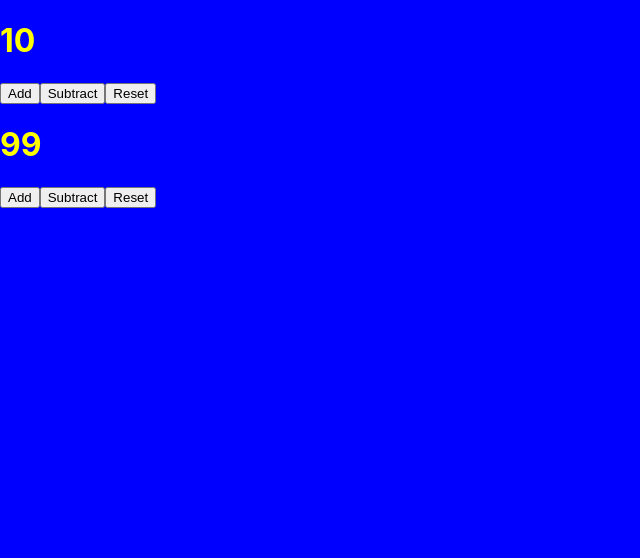
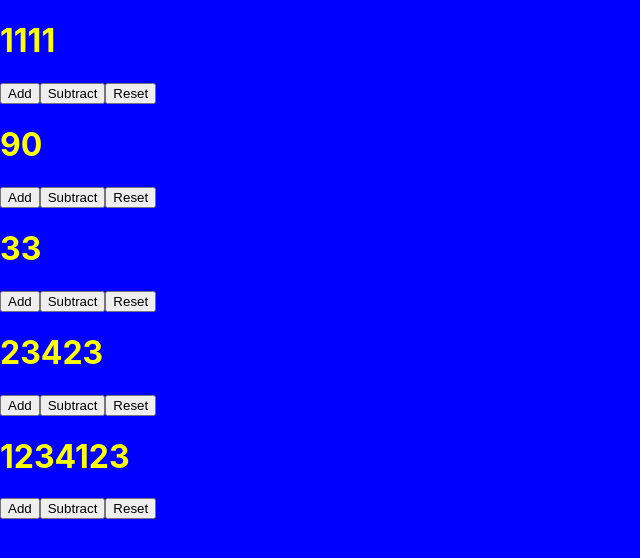
Before and after one commit to tariktabakovic/react-demo-review, a React (Create React App) app: page / in a window 1280 px wide. Shown: the top 558 px of the page, without its empty margins (0-640 px from the left). Built offline with nearby package versions, Linux system fonts and the light colour scheme.

Commit message:
uses .map to create Counter components

```diff
--- a/src/App.js
+++ b/src/App.js
@@ -12,39 +12,46 @@ class App extends React.Component {
     super(props);
     this.state = {
       values: [
-        10,
-        99
+        1111,
+        90,
+        33,
+        23423,
+        1234123
+      ],
+      changeBy: [
+        2,
+        33,
+        1,
+        1,
+        1
       ]
   };
 }
   render(){
     return (
       <div>
-        <Counter
-        value= {this.state.values[0]}
-        changeBy= {5}
-        clickHandler= {this._updateValue}
-        index= {0}
-        />
-        <Counter
-        value= {this.state.values[1]}
-        changeBy= {50}
-        clickHandler= {this._updateValue}
-        index= {1}
-        />
-        {/* <Counter initialValue= {-5}
-        changeBy= {20}/> */}
-        {/* <Greet
-        whom= 'Cthulu'
-        how= 'Salutations'
-        />
-        <Greet
-        whom= 'Tarik'
-        how= 'Holaa'
-        /> */}
+        {
+          this.state.values.map((num, index)=>{
+            return (
+              <Counter
+                key = {index}
+                index = {index}
+                value = {num}
+                addHandler= {() =>{
+                  this._incrementAll(this.state.changeBy[index])
+                }}
+                subtractHandler = {()=>{
+                  this._decreaseAll(this.state.changeBy[index])
+                }}
+                resetHandler={this._updateValue}
+                />
+            )
+        })
+
+      }
       </div>
-    );
-  }
+  );
+}
   _updateValue = (index, newValue) =>{
     // make a copy of the current value array
     const newValues = [
@@ -59,8 +66,21 @@ class App extends React.Component {
       values: newValues
     });
   }
+
+  _incrementAll = (howMuch) =>{
+    const newValues= this.state.values.map(num=> num + howMuch);
+    this.setState({
+      values: newValues
+    });
+  }
+
+  _decreaseAll = (howMuch) =>{
+    const newValues= this.state.values.map(num=> num - howMuch);
+    this.setState({
+      values: newValues
+    });
+  }
 }
-
 // function App() {
 // }
 
--- a/src/Counter.js
+++ b/src/Counter.js
@@ -15,8 +15,8 @@ class Counter extends React.Component {
                 <h1>
                     {this.props.value}
                 </h1>
-                    <button onClick= {this._incrementValue}> Add </button>
-                    <button onClick= {this._reduceValue}> Subtract </button>
+                    <button onClick= {this.props.addHandler}> Add </button>
+                    <button onClick= {this.props.subtractHandler}> Subtract </button>
                     <button onClick= {this._resetValue}> Reset </button>
             </div>
         );
@@ -39,8 +39,7 @@ class Counter extends React.Component {
         // });
     }
     _resetValue = () => {
-        this.props.clickHandler(this.props.index,
-            this.state.initialValue)
+        this.props.resetHandler(this.props.index, this.state.initialValue)
         // this.setState({
         //     value: this.props.initialValue
         // });
```
